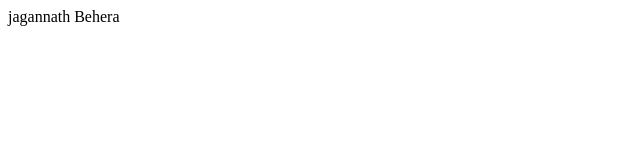
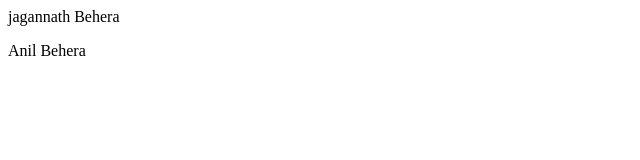
Before and after one commit to Jagannath-2580/Array, a plain HTML site: page index.html in a window 1280 px wide. Shown: the full height of the page, 0-640 px from the left. Drawn offline with Linux system fonts and the light colour scheme.

Commit message:
new para add

```diff
--- a/index.html
+++ b/index.html
@@ -1 +1,2 @@
-<p>jagannath Behera</p>
+<p>jagannath Behera </p>
+<p>Anil Behera</p>
```
